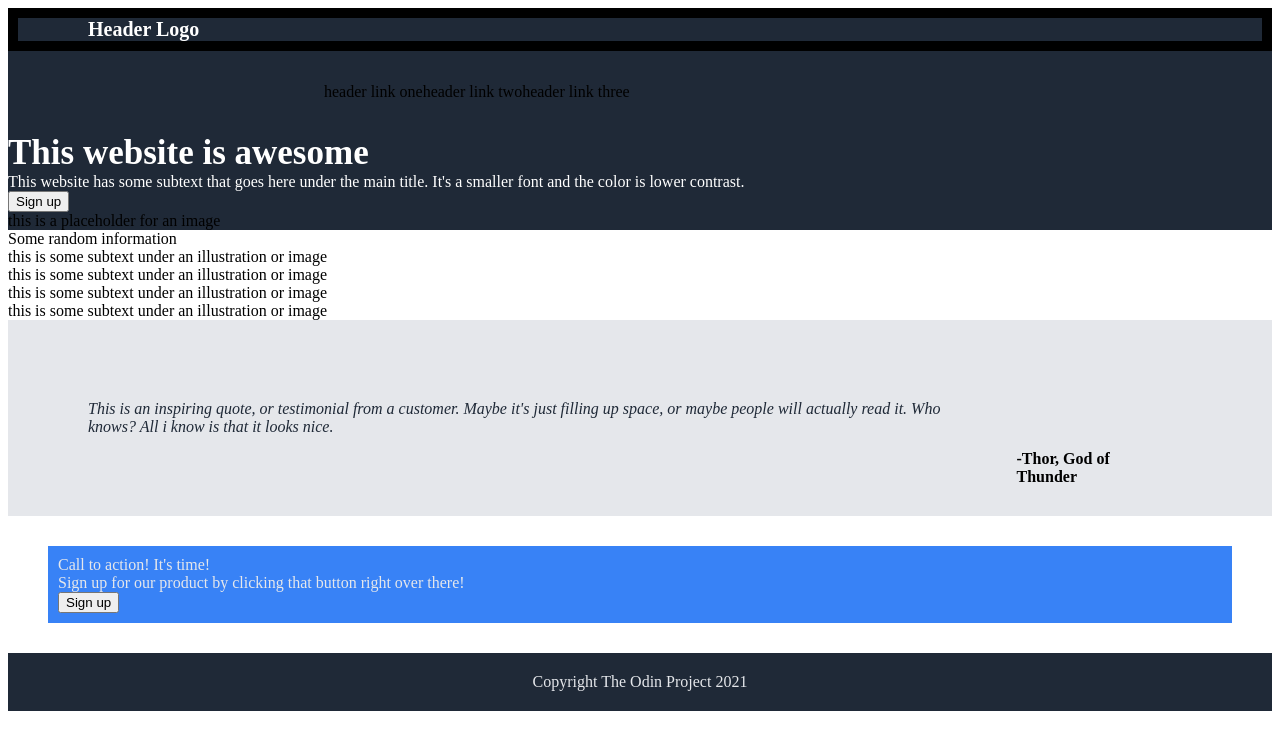
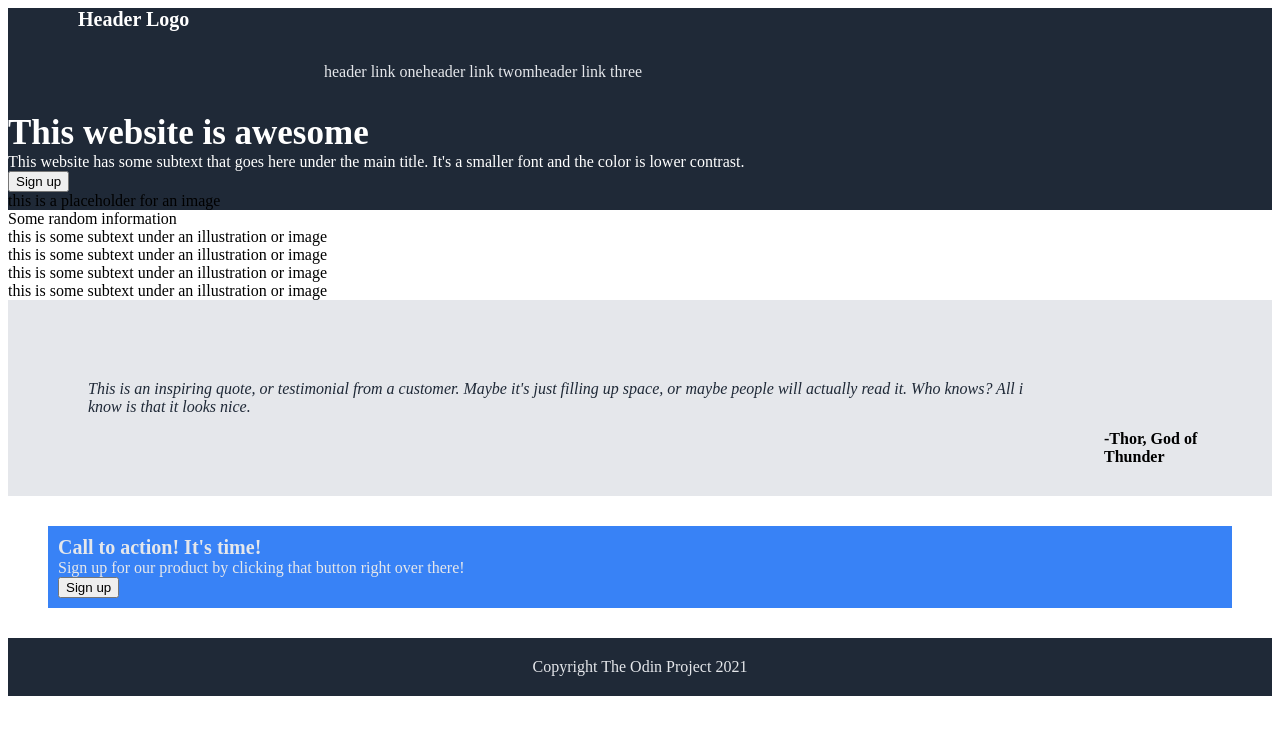
Before and after one commit to gio437/Landing-Page, a plain HTML site: page index.html in a window 1280 px wide. Drawn offline with Linux system fonts and the light colour scheme.

Commit message:
minor text color update

```diff
--- a/index.html
+++ b/index.html
@@ -16,7 +16,7 @@
         <div class="sidebar">
           <ul>
             <li class="text"> header link one</li>
-            <li  class="text"> header link two</li>
+            <li  class="text"> header link twom</li>
             <li  class="text"> header link three</li>
           </ul>
         </div>
@@ -47,7 +47,7 @@
 
     <div class="fourth-block">
         <div class="bottom-header">
-            <div class="bottom-par">Call to action! It's time!</div>
+            <div class="blue-header">Call to action! It's time!</div>
             <div class="bottom-par">Sign up for our product by clicking that button right over there!</div>
             <button class="bottom-sign">Sign up</button>
         </div>
--- a/style.css
+++ b/style.css
@@ -11,9 +11,7 @@ body {
   padding: 0 70px;
   font-size: 20px;
   font-weight: 900;
-  border-style: solid;
-  border-width: 10px;
-  border-color: black;
+
 
 
 }
@@ -45,6 +43,8 @@ li {
 }
 
 .text {
+    color:#E5E7EB;
+    display: flex;
 
 }
 
@@ -100,10 +100,10 @@ li {
 
 .author {
    font-weight: bold;
-   display: flex;
-   align-items: flex-end;
-   margin-right: 100px;
-   flex-direction: row;
+    display: flex;
+    align-items: flex-end;
+    justify-content: center;
+
 }
 
 .bottom-header{
@@ -111,14 +111,14 @@ li {
 }
 
 
-.bottom-par{
-    color:#E5E7EB;
+.bottom-par {
+    color: #E5E7EB;
     display: flex;
     align-items: center;
 }
 
 .bottom-sign {
-    display: flex;
+
 
 
 }
@@ -155,3 +155,9 @@ button {
 
 
 }
+
+.blue-header {
+    font-weight:bold;
+    color: #E5E7EB;
+    font-size:20px;
+}
```
